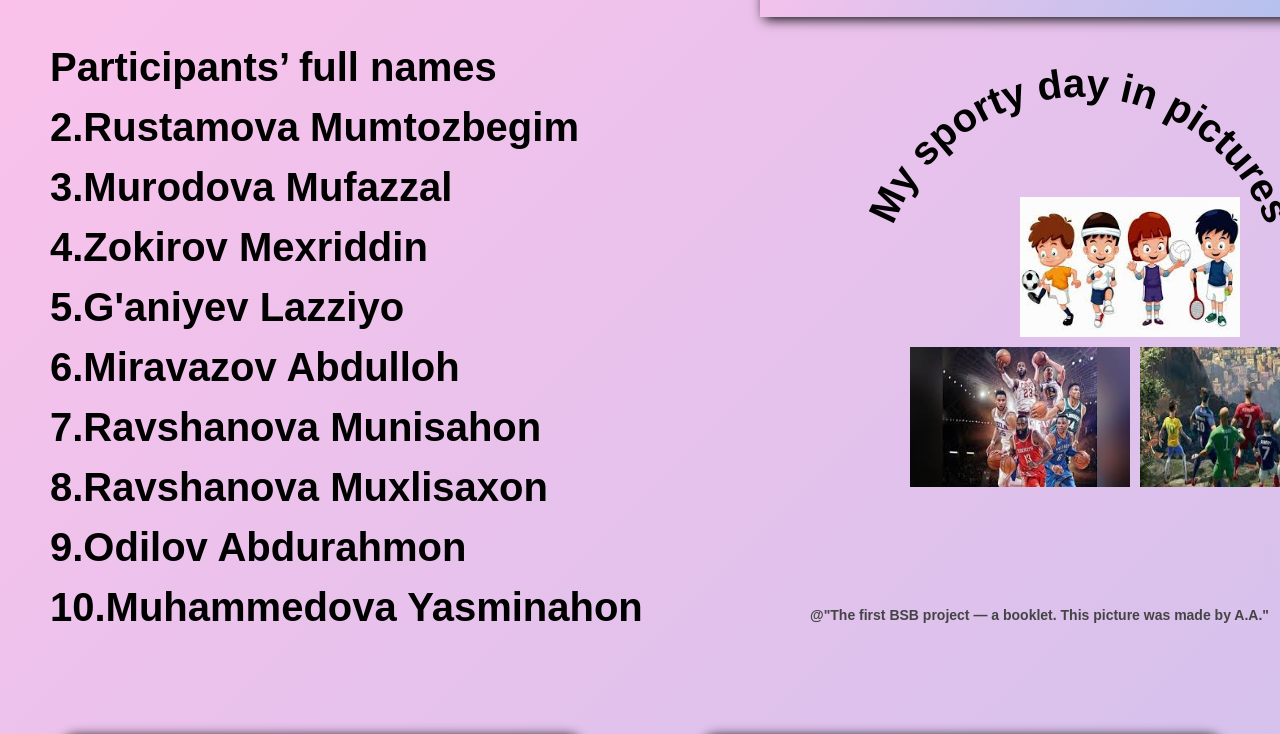
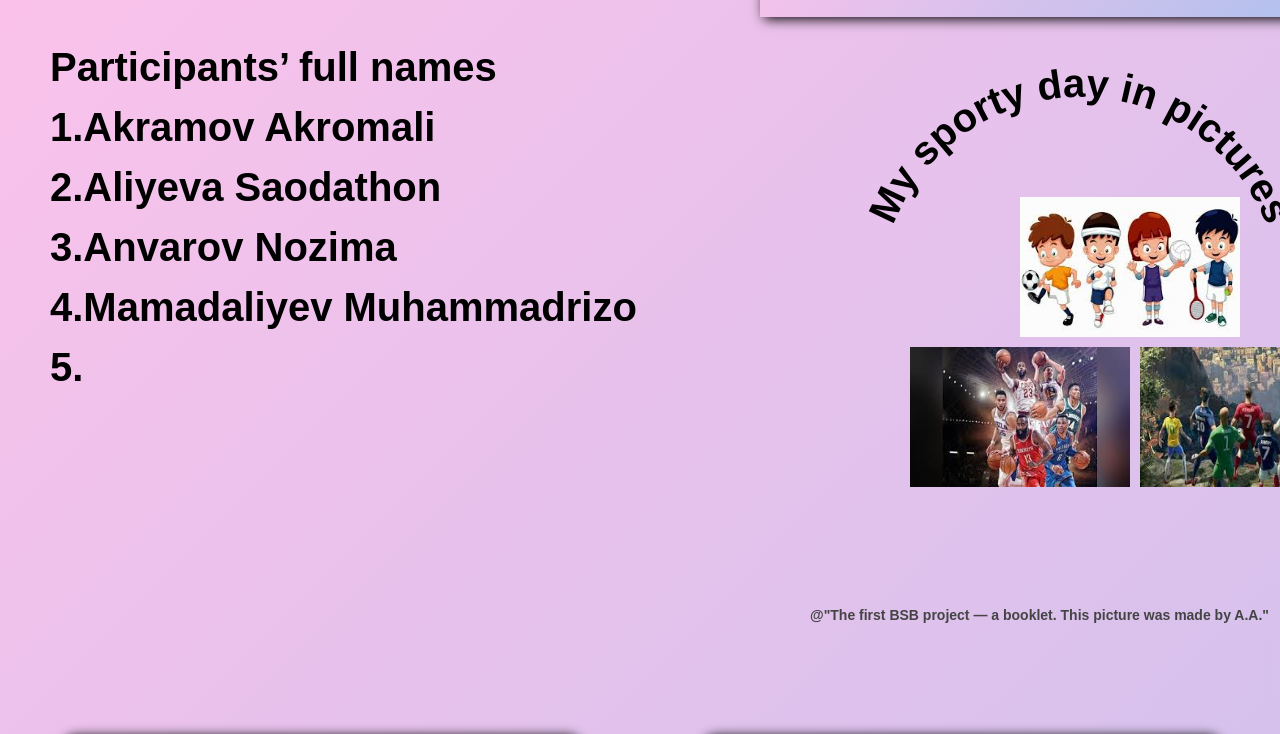
Before and after one commit to akromali2013/22-maktab7--b-class, a plain HTML site: page index.html in a window 1280 px wide. Shown: the part 63-797 px from the top of the page. Drawn offline with Linux system fonts and the light colour scheme.

Commit message:
bu loyihaga tuliq ishlaov berildi

```diff
--- a/index.html
+++ b/index.html
@@ -42,16 +42,11 @@
             </div>
             <div class="cards">
               <h1>Participants’ full names</h1>
-              <!-- <h1>1.Shuhratov Shoxrux</h1> -->
-              <h1>2.Rustamova Mumtozbegim</h1>
-              <h1>3.Murodova Mufazzal</h1>
-              <h1>4.Zokirov Mexriddin</h1>
-              <h1>5.G'aniyev Lazziyo</h1>
-              <h1>6.Miravazov Abdulloh</h1>
-              <h1>7.Ravshanova Munisahon</h1>
-              <h1>8.Ravshanova Muxlisaxon</h1>
-              <h1>9.Odilov Abdurahmon</h1>
-              <h1>10.Muhammedova Yasminahon</h1>
+              <h1>1.Akramov Akromali</h1>
+              <h1>2.Aliyeva Saodathon</h1>
+              <h1>3.Anvarov Nozima</h1>
+              <h1>4.Mamadaliyev Muhammadrizo</h1>
+              <h1>5.</h1>
             </div>
 
         </header>
```
